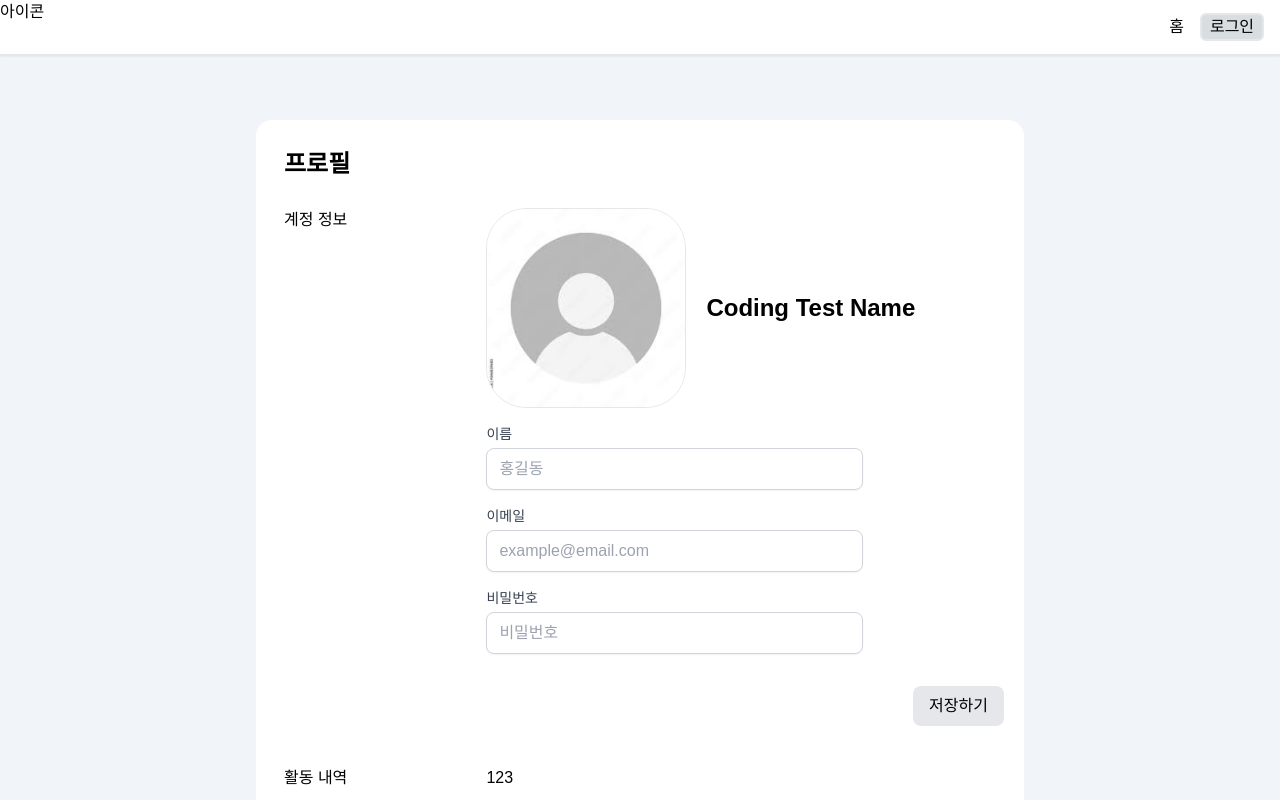
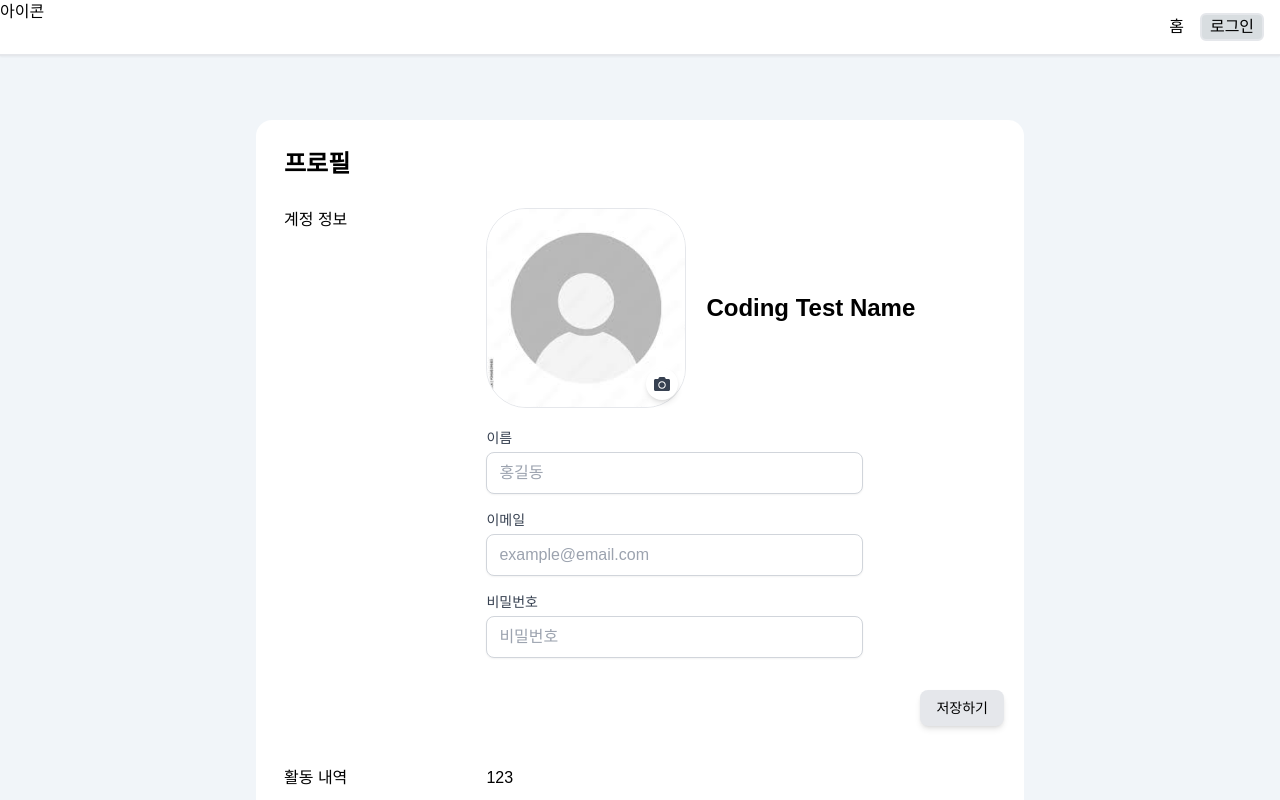
Before and after one commit to COMFORTO-O/SKShieldus_Rookies_team7, a React (Vite) app in the folder FrontEnd/sk-7-front-app/: page /info in a window 1280 px wide. Built offline with nearby package versions, Linux system fonts and the light colour scheme; a web font is replaced by a local one.

Commit message:
React icon library install and Profile modify

```diff
--- a/FrontEnd/sk-7-front-app/package.json
+++ b/FrontEnd/sk-7-front-app/package.json
@@ -21,6 +21,7 @@
         "monaco-themes": "^0.4.5",
         "react": "^19.1.0",
         "react-dom": "^19.1.0",
+        "react-icons": "^5.5.0",
         "react-router-dom": "^7.6.1",
         "zustand": "^5.0.5"
     },
--- a/FrontEnd/sk-7-front-app/src/components/atoms/Button.jsx
+++ b/FrontEnd/sk-7-front-app/src/components/atoms/Button.jsx
@@ -11,7 +11,8 @@ const Button = ({
             onClick={onClick}
             disabled={disabled}
             className={`
-        px-4 py-2 rounded-lg font-semibold shadow-md transition
+        px-4 py-2 rounded-lg shadow-md transition
+        ${disabled ? "opacity-50 cursor-not-allowed" : ""}
         ${className}
       `}
         >
--- a/FrontEnd/sk-7-front-app/src/components/molecules/ProfileAccount.jsx
+++ b/FrontEnd/sk-7-front-app/src/components/molecules/ProfileAccount.jsx
@@ -1,42 +1,97 @@
-import { useState } from "react";
+import { useState, useRef } from "react";
+import { FaCamera } from "react-icons/fa";
 
 import image from "../../../public/image.png";
 
 import Input from "../atoms/Input";
 import Label from "../atoms/Label";
+import LoadingSpinner from "../atoms/LoadingSpinner";
+import Button from "../atoms/Button";
 
 export default function ProfileAccount() {
+    const [isLoading, setIsLoading] = useState(false);
+    const [profileImage, setProfileImage] = useState(image);
+    const fileInputRef = useRef(null);
+
     const [profile, setProfile] = useState({
         name: "",
         email: "",
         password: "",
     });
 
+    // Input Box 입력값 갱신
     const handleChange = (e) => {
         const { name, value } = e.target;
         setProfile((prev) => ({ ...prev, [name]: value }));
     };
 
-    const handleSave = () => {
-        console.log("프로필 저장:", profile);
+    // 이미지 수정
+    const handleImageChange = (e) => {
+        const file = e.target.files[0];
+        if (file) {
+            const imageUrl = URL.createObjectURL(file);
+            setProfileImage(imageUrl);
+            // 백엔드로 업로드할 파일은 file 객체 그대로 저장
+        }
+    };
+
+    const handleSubmit = async (e) => {
+        e.preventDefault();
+        setIsLoading(true); // 로딩 시작
+
+        try {
+            const response = await fetch("/api/profile", {
+                method: "POST",
+                headers: { "Content-Type": "application/json" },
+                body: JSON.stringify(formData),
+            });
+
+            const result = await response.json();
+            console.log("서버 응답:", result);
+        } catch (error) {
+            console.error("에러 발생:", error);
+        } finally {
+            setIsLoading(false); // 로딩 종료
+        }
     };
 
     return (
         <div className="w-full h-full flex">
             <div className="w-[30%] pl-7">계정 정보</div>
+
+            {/* 계정 정보 영역 */}
             <div className="w-[70%] space-y-4">
-                {/* 정보 영역 */}
-                <div className="flex flex-row">
+                <form onSubmit={handleSubmit}>
+                    <div className="flex flex-row items-center">
+                        {/* 프로필 이미지와 아이콘 오버레이 */}
+                        <div className="relative">
                             <img
-                        src={image}
-                        onClick={""}
-                        className="w-[200px] h-[200px] border rounded-[20%]"
+                                src={profileImage}
+                                className="w-[200px] h-[200px] border rounded-[20%] object-cover"
                             />
+                            {/* 숨겨진 파일 input */}
+                            <input
+                                type="file"
+                                accept="image/*"
+                                ref={fileInputRef}
+                                className="hidden"
+                                onChange={handleImageChange}
+                            />
+                            {/* 아이콘 */}
+                            <button
+                                type="button"
+                                onClick={() => fileInputRef.current.click()}
+                                className="absolute bottom-2 right-2 bg-white p-2 rounded-full shadow-md"
+                            >
+                                <FaCamera className="text-gray-700" />
+                            </button>
+                        </div>
+
                         <div className="flex items-center ml-5 text-2xl font-bold">
                             Coding Test Name
                         </div>
                     </div>
-                <div className="w-[70%]">
+                    <div className="w-[70%] mt-5">
                         <Label className="block mb-1 text-sm font-medium text-gray-700">
                             이름
                         </Label>
@@ -73,13 +128,15 @@ export default function ProfileAccount() {
                     </div>
 
                     <div className="flex justify-end mr-5">
-                    <button
-                        onClick={handleSave}
-                        className="px-4 py-2 rounded-lg mt-4 bg-gray-200 hover:text-blue-600"
+                        <Button
+                            type="submit"
+                            disabled={isLoading}
+                            className="px-4 py-2 rounded-lg mt-4 text-sm bg-gray-200 hover:text-blue-600"
                         >
-                        저장하기
-                    </button>
+                            {isLoading ? <LoadingSpinner /> : "저장하기"}
+                        </Button>
                     </div>
+                </form>
             </div>
         </div>
     );
```
Also changed, not shown: 1 other file (tests, documents, lock files or other folders). Lines whose indentation alone changed are shown as unchanged.
